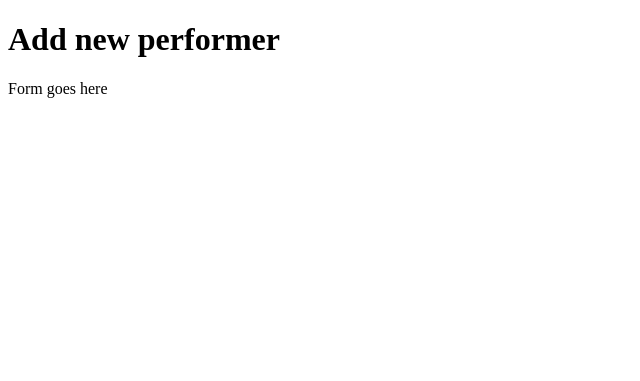
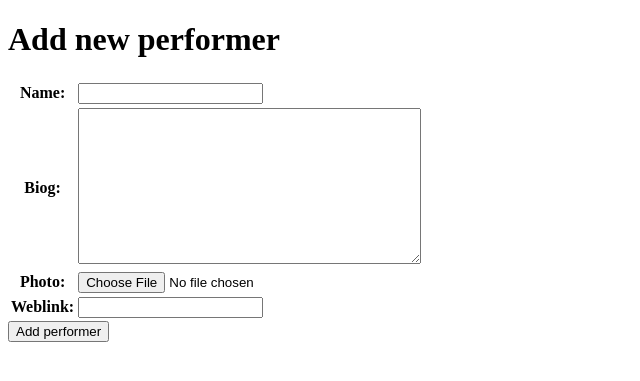
Before and after one commit to charleymroberts/events-manager, a Django app: page /add-performer/ in a window 1280 px wide. Shown: the top 381 px of the page, without its empty margins (0-640 px from the left). Run offline with Django 4.2, Linux system fonts and the light colour scheme.

Commit message:
Amend models to make some fields optional
Amends models for performer, event and venue to make some fields optional

```diff
--- a/events/forms.py
+++ b/events/forms.py
@@ -1,5 +1,5 @@
 from django import forms
-from .models import Event
+from .models import Event, Performer, Venue
 
 
 class EventForm(forms.ModelForm):
@@ -10,8 +10,31 @@ class EventForm(forms.ModelForm):
             'start_time',
             'end_time',
             'venue',
+            'type',
             'name',
-            'type',
             'performers',
             'published'
         ]
+
+
+class PerformerForm(forms.ModelForm):
+    class Meta:
+        model = Performer
+        fields = [
+            'name',
+            'biog',
+            'photo',
+            'weblink'
+        ]
+
+
+class VenueForm(forms.ModelForm):
+
+    class Meta:
+        model = Venue
+        fields = [
+            'name',
+            'location',
+            'stepfree',
+            'accessible_toilets'
+        ]
--- a/events/models.py
+++ b/events/models.py
@@ -4,8 +4,8 @@ from django.db import models
 
 
 class Venue(models.Model):
-    name = models.CharField(max_length=100, null=False)  # can you set the contents of a charfield using dropdown menus?
-    location = models.CharField(max_length=100, null=False)  # does this want to just be text?
+    name = models.CharField(max_length=100)
+    location = models.CharField(max_length=100)
     stepfree = models.BooleanField(default=False)
     accessible_toilets = models.BooleanField(default=False)
 
@@ -14,10 +14,10 @@ class Venue(models.Model):
 
 
 class Performer(models.Model):
-    name = models.CharField(max_length=100, null=False, blank=False)
-    biog = models.TextField()
-    photo = models.FileField()
-    weblink = models.URLField()
+    name = models.CharField(max_length=100)
+    biog = models.TextField(null=True, blank=True)
+    photo = models.FileField(null=True, blank=True)
+    weblink = models.URLField(null=True, blank=True)
 
     def __str__(self):
         return self.name
@@ -28,9 +28,9 @@ class Event(models.Model):
     start_time = models.TimeField()
     end_time = models.TimeField()
     venue = models.ForeignKey(Venue, on_delete=models.CASCADE)
-    name = models.CharField(max_length=100, null=False, blank=False)
-    type = models.CharField(max_length=50, null=False, blank=False)
-    performers = models.ForeignKey(Performer, on_delete=models.CASCADE)
+    type = models.CharField(max_length=50, null=True, blank=True)
+    name = models.CharField(max_length=100, null=True, blank=True)
+    performers = models.ForeignKey(Performer, on_delete=models.CASCADE, null=True)
     published = models.BooleanField(default=False)
 
     def __str__(self):
--- a/events/templates/events/staff/add-performer.html
+++ b/events/templates/events/staff/add-performer.html
@@ -6,7 +6,12 @@
 </head>
     <body>
         <h1>Add new performer</h1>
-        <p>Form goes here</p>
-
+        <form method="POST">
+            {% csrf_token %}
+            <table>
+                {{ form.as_table }}
+            </table>
+            <button type="submit">Add performer</button>
+        </form>
     </body>
 </html>
--- a/events/views.py
+++ b/events/views.py
@@ -1,5 +1,5 @@
 from django.shortcuts import render, redirect
-from .forms import EventForm
+from .forms import EventForm, PerformerForm, VenueForm
 
 # Create your views here.
 def show_dashboard(request):
@@ -13,7 +13,7 @@ def add_event(request):
         form = EventForm(request.POST)
         if form.is_valid:
             form.save()
-            return redirect('staff_events_list')
+            # return redirect('dashboard/')
     form = EventForm()
     context = {
         'form': form
@@ -22,11 +22,29 @@ def add_event(request):
 
 
 def add_performer(request):
-    return render(request, 'events/staff/add-performer.html')
+    if request.method == 'POST':
+        form = PerformerForm(request.POST)
+        if form.is_valid:
+            form.save()
+            # return redirect('dashboard/')
+    form = PerformerForm()
+    context = {
+        'form': form
+    }
+    return render(request, 'events/staff/add-performer.html', context)
 
 
 def add_venue(request):
-    return render(request, 'events/staff/add-venue.html')
+    if request.method == 'POST':
+        form = VenueForm(request.POST)
+        if form.is_valid:
+            form.save()
+            # return redirect('dashboard/')
+    form = VenueForm()
+    context = {
+        'form': form
+    }
+    return render(request, 'events/staff/add-venue.html', context)
 
 # add_event: page with custom form for adding events
 # how do I actually implement edit/delete event?
```
Also changed, not shown: events/templates/events/staff/add-event.html (+4 -3 lines), events/templates/events/staff/add-venue.html (+7 -1 lines), events/migrations/0002_alter_performer_biog_alter_performer_photo_and_more.py (added), events/migrations/0003_alter_event_name_alter_event_performers_and_more.py (added).
